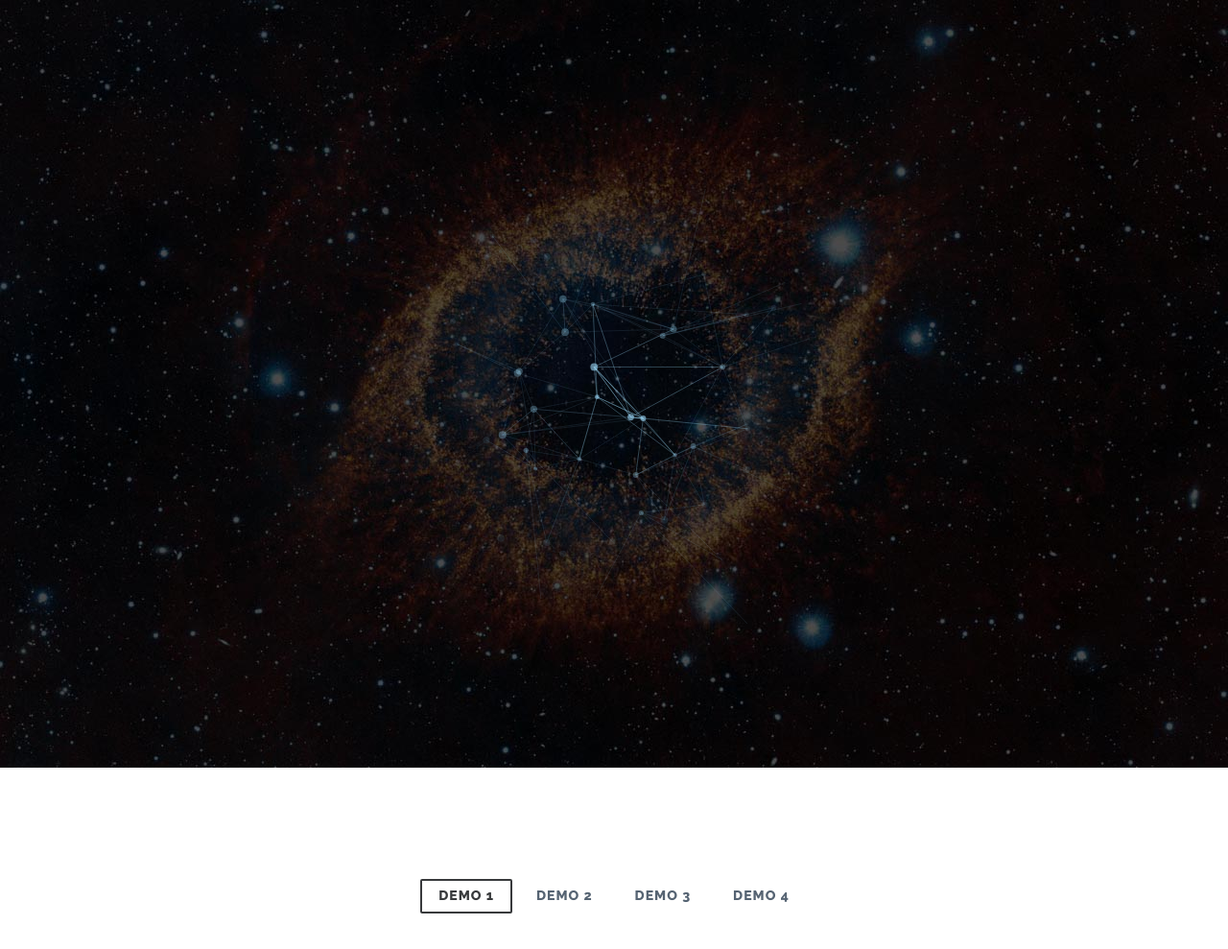
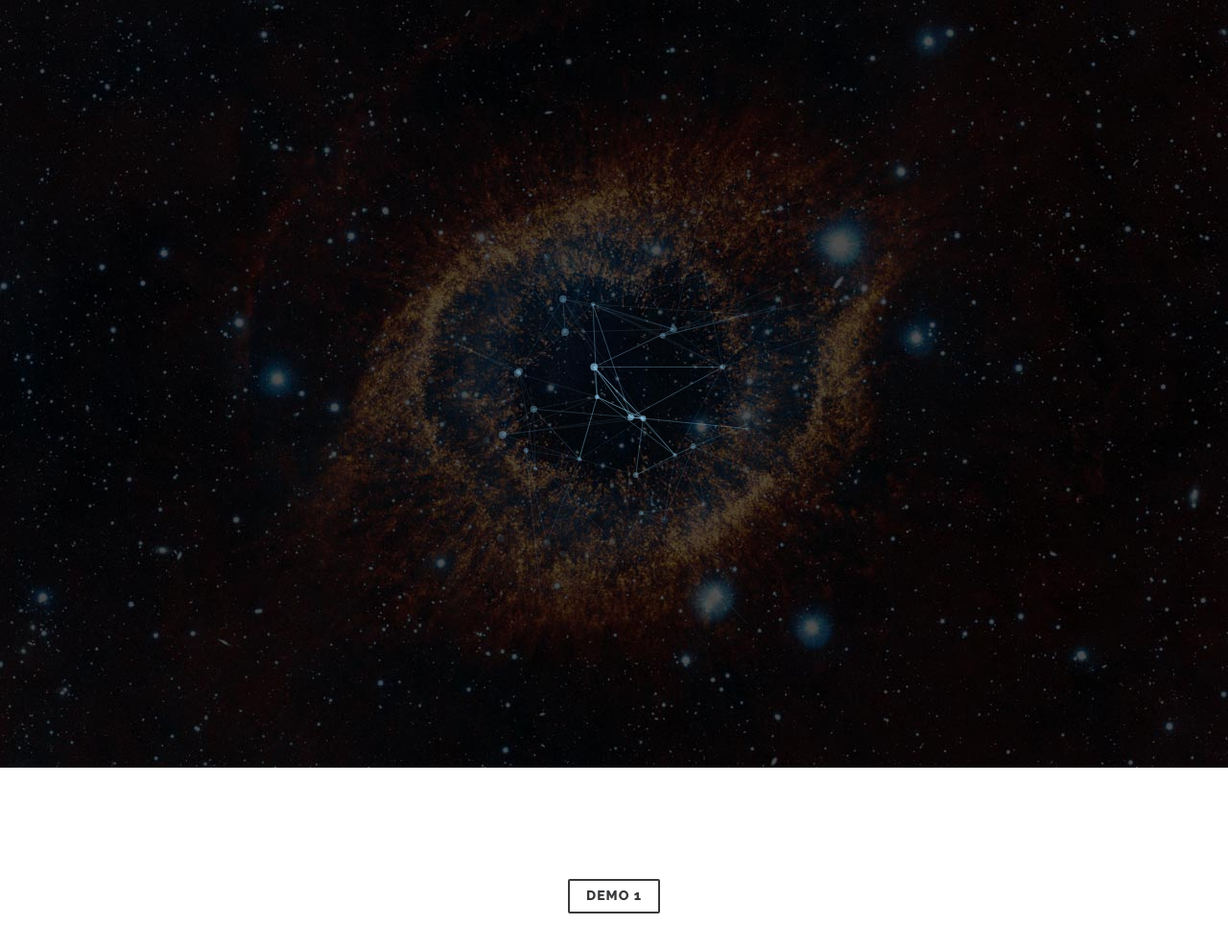
Before and after one commit to dkarthe/jv, a plain HTML site: page index.html in a window 1280 px wide. Shown: the whole page at 96% size. Drawn offline with Linux system fonts and the light colour scheme.

Commit message:
Update index.html

```diff
--- a/index.html
+++ b/index.html
@@ -28,9 +28,6 @@
 				<div class="codrops-header">
 					<nav class="codrops-demos">
 						<a class="current-demo" href="index.html">Demo 1</a>
-						<a href="index2.html">Demo 2</a>
-						<a href="index3.html">Demo 3</a>
-						<a href="index4.html">Demo 4</a>
 					</nav>
 				</div>
 			</div>
```
